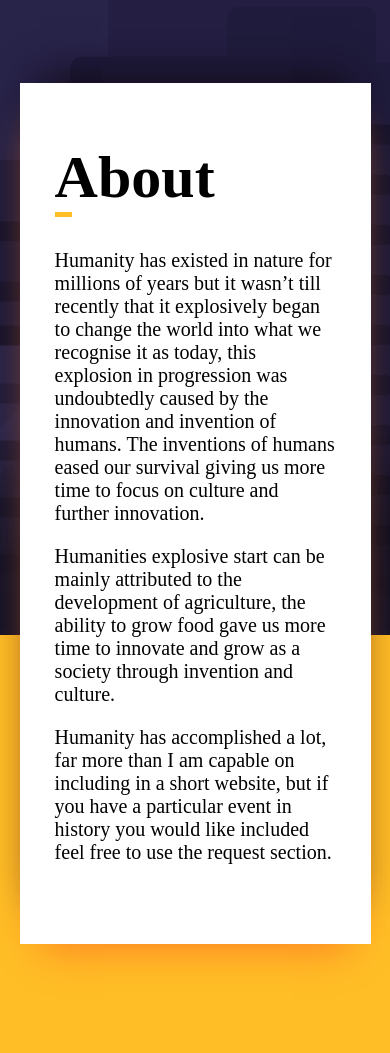
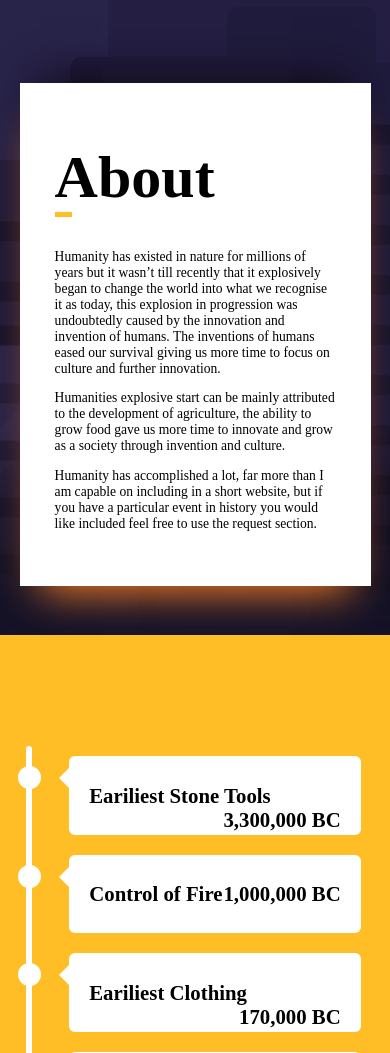
Before and after one commit to CalumDixon/Historyofinvention, a PHP site: page / in a window 390 px wide. Shown: the part 609-1662 px from the top of the page. Run offline with PHP 8.4, Linux system fonts and the light colour scheme; some web fonts are replaced.

Commit message:
font-size adjustment

```diff
--- a/stylesheet.css
+++ b/stylesheet.css
@@ -474,6 +474,10 @@
 
 }
 
+.aboutcontainer p{
+    font-size:0.85em;
+    }
+
 
 
 }
```
